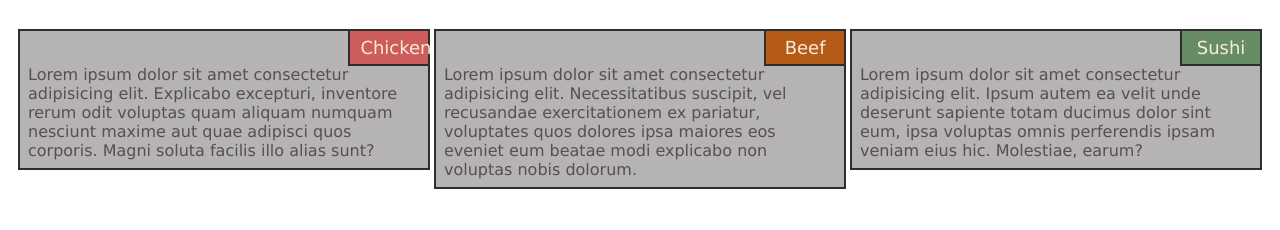
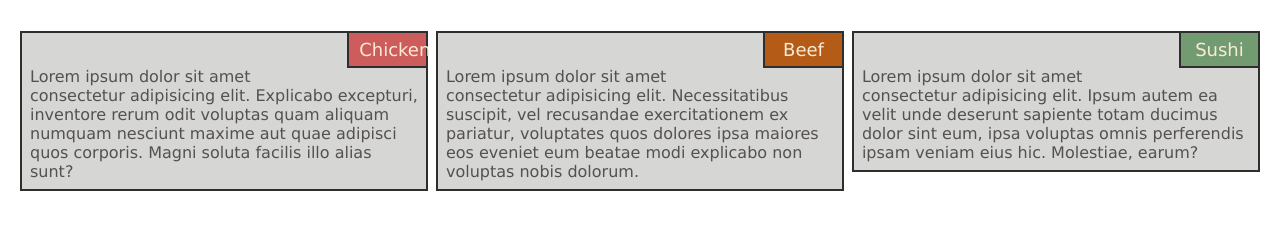
Before and after one commit to ariley/coursera-test, a plain HTML site: page mod2_solution/index.html in a window 1280 px wide. Shown: the part 102-332 px from the top of the page. Drawn offline with Linux system fonts and the light colour scheme.

Commit message:
4px margin and lighter background

```diff
--- a/mod2_solution/css/style.css
+++ b/mod2_solution/css/style.css
@@ -88,8 +88,8 @@
     .inner {
         margin: 20px;
         border: 2px solid rgb(46, 46, 46);
-        margin: 2px;
-        background-color: rgb(181, 179, 179);
+        margin: 4px;
+        background-color: rgb(214, 214, 212);
     }
     /********** Large devices only **********/
 
```
